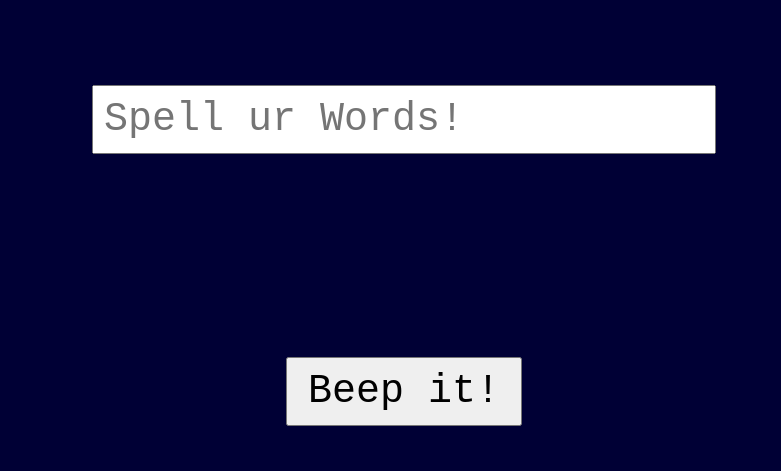
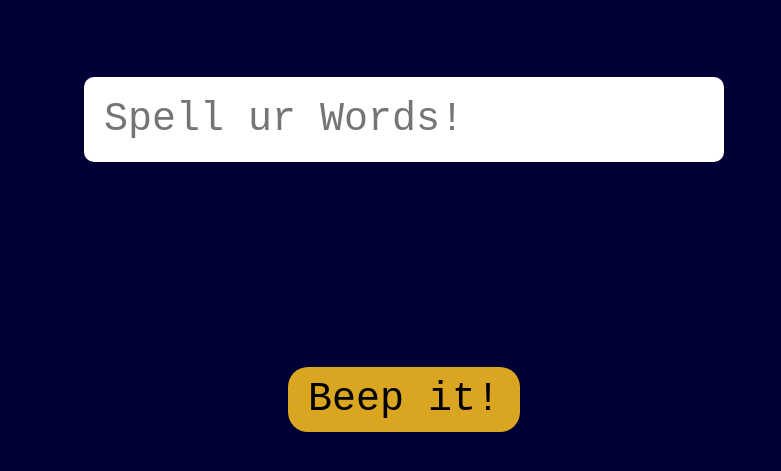
Before and after one commit to Omar-404-BlackOps/Tiny-Morse, a website: page src/index.html in a window 1280 px wide. Shown: the part 275-746 px from the top of the page, without its empty margins (236-1017 px from the left). Drawn offline with Linux system fonts and the light colour scheme.

Commit message:
Styling the web

```diff
--- a/src/index.html
+++ b/src/index.html
@@ -22,13 +22,18 @@
     font: 40px Monospace;
     width: 75vw;
     max-width: 600px;
-    padding: 10px;
+    padding: 20px;
+    border: none;
+    border-radius: 10px; /* Making the input corners rounded */
   }
 
   button{
+    background: GoldenRod;
+    border: none;
+    border-radius: 20px; /* again .. button corners rounded */
     font: 40px Monospace;
     padding: 10px 20px;
-    margin-top: 2px;
+    margin-bottom: 500px; /*It isn't doing anything but I want to something, like man I am not a web dev */
     cursor: pointer;
 
   }
@@ -92,7 +97,7 @@
     oscillator.connect(volume);
     volume.connect(audio.destination);
 
-    let time = audio.currentTime + 1.0;
+    let time = audio.currentTime + 0.1;
     let unit = 0.08;
 
     volume.gain.value = 0;
```
